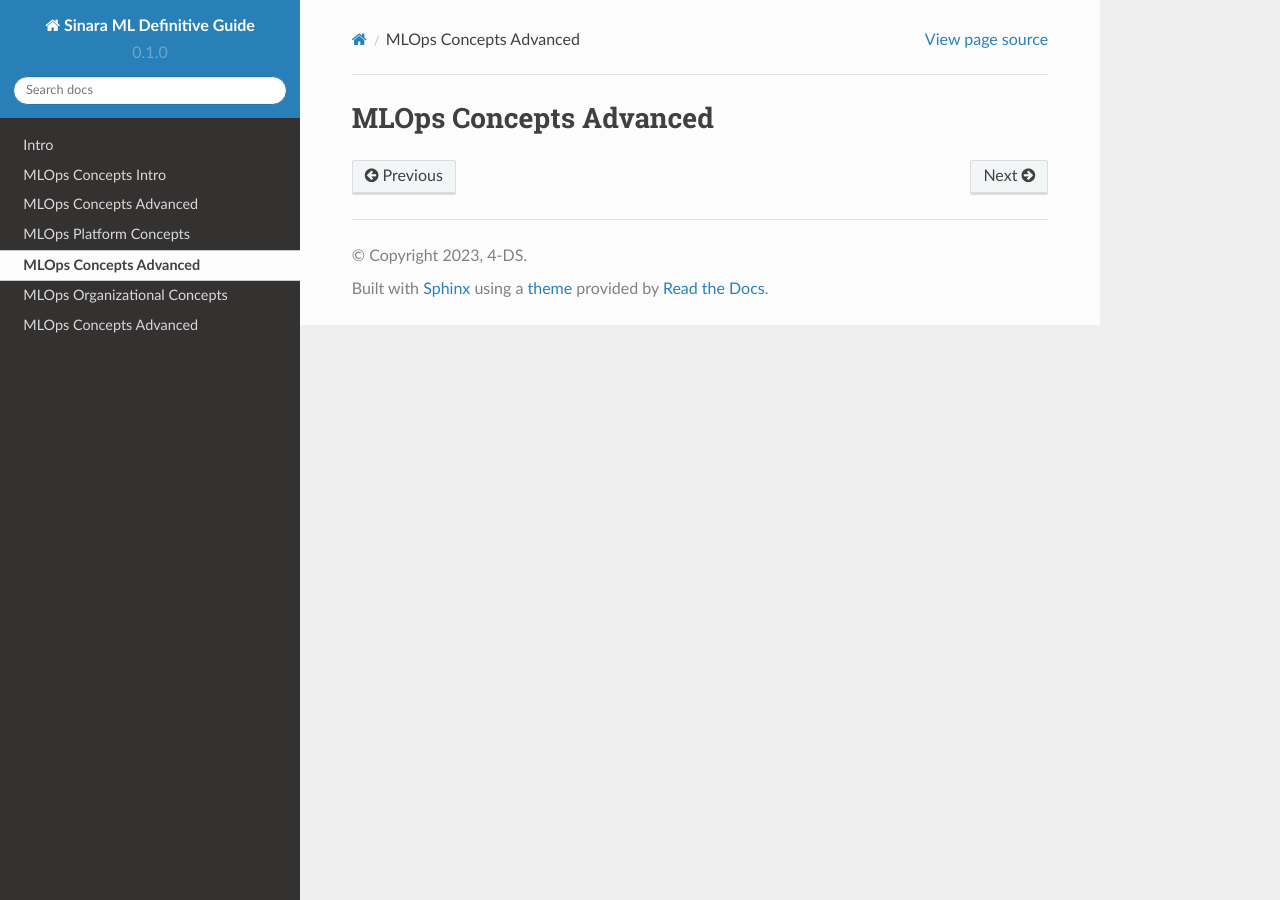
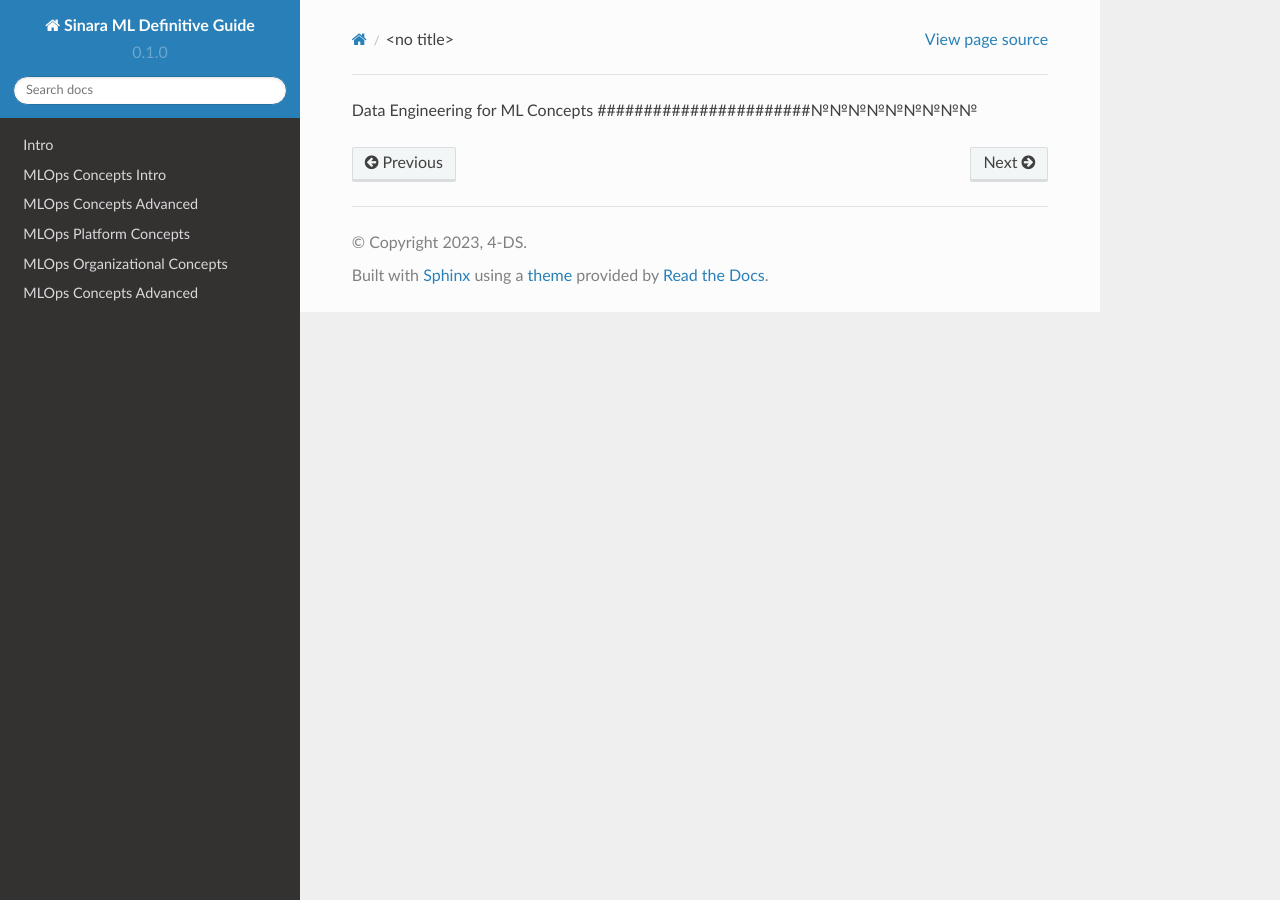
Before and after one commit to 4-DS/SinaraML-Def-Guide, a Sphinx documentation site: the page built from docs/source/Data_Platform.rst, in a window 1280 px wide. Built offline with Sphinx 7.4.7 and the Read the Docs theme 2.0.0, drawn with Linux system fonts in a browser that asks for light colours.

Commit message:
Update Data_Platform.rst

```diff
--- a/docs/source/Data_Platform.rst
+++ b/docs/source/Data_Platform.rst
@@ -1,2 +1,2 @@
-MLOps Concepts Advanced
-#######################
+Data Engineering for ML Concepts
+#######################№№№№№№№№№
```
